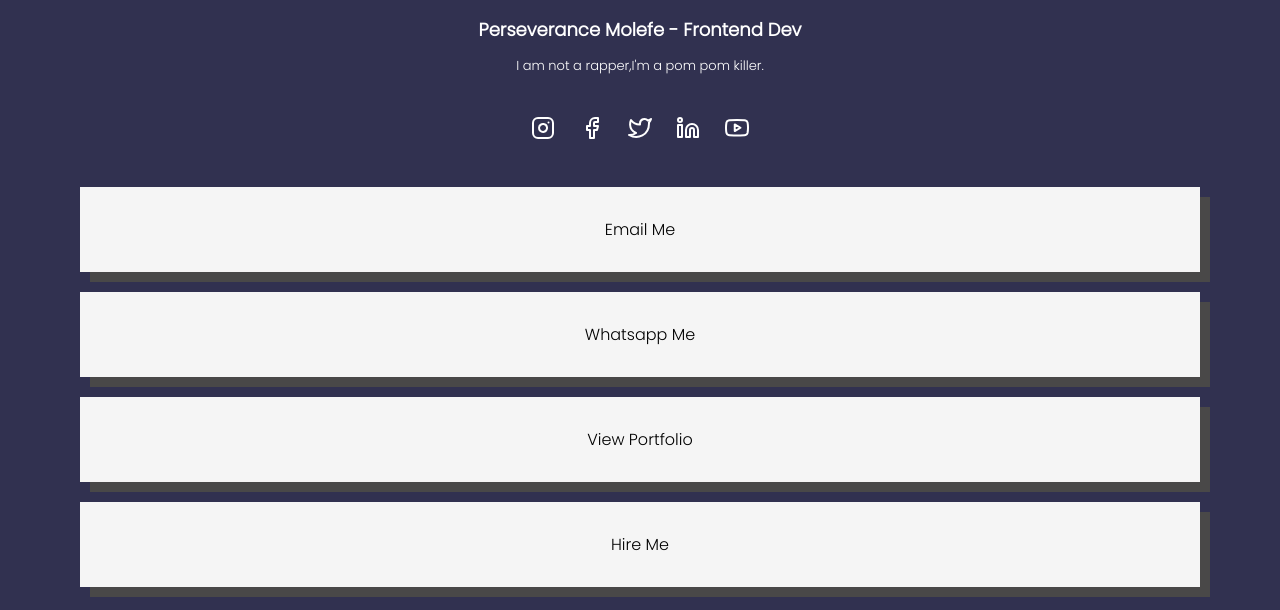
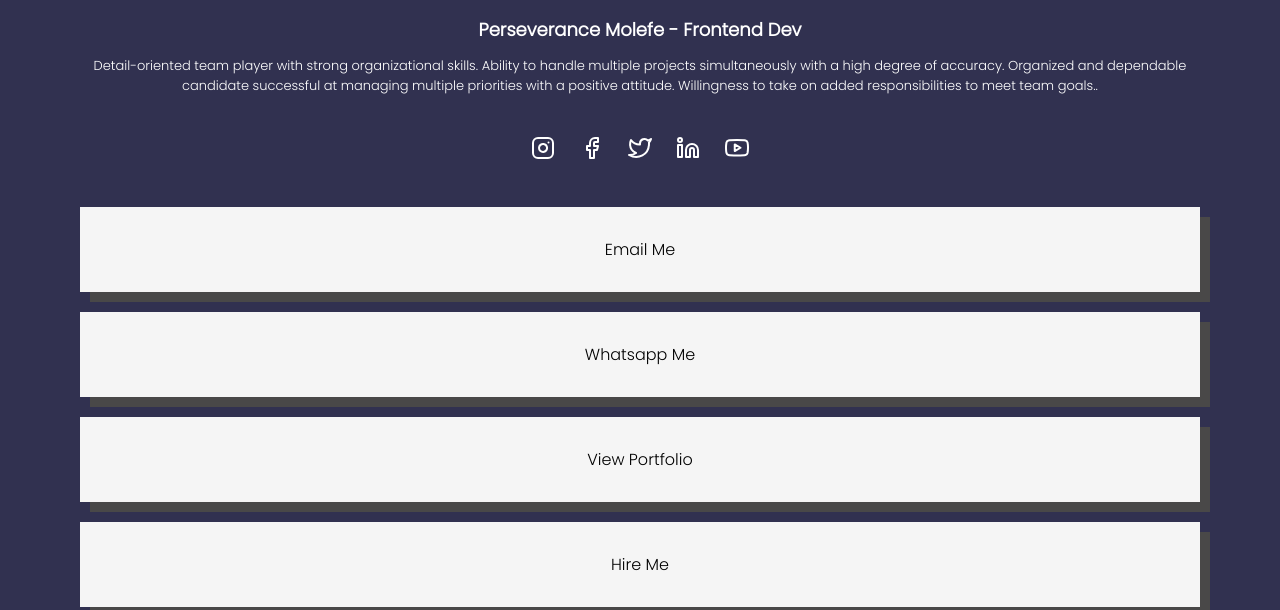
Before and after one commit to PerseveranceM/Buisness-Card, a plain HTML site: page index.html in a window 1280 px wide. Shown: the part 363-973 px from the top of the page. Drawn offline with nearby package versions, Linux system fonts and the light colour scheme.

Commit message:
Fixed About

```diff
--- a/index.html
+++ b/index.html
@@ -11,7 +11,7 @@
 <body>
     <img src="https://media.licdn.com/dms/image/D4E03AQHeahDR-xpvmg/profile-displayphoto-shrink_200_200/0/1706583333419?e=1712188800&v=beta&t=aT07an5-CeHZJOT0iPzuh0T1JnaY707tmNLQGde731g">
     <h1>Perseverance Molefe - Frontend Dev</h1>
-    <p>I am not a rapper,I'm a pom pom killer.</p>
+    <p>Detail-oriented team player with strong organizational skills. Ability to handle multiple projects simultaneously with a high degree of accuracy. Organized and dependable candidate successful at managing multiple priorities with a positive attitude. Willingness to take on added responsibilities to meet team goals..</p>
     <div class="socials">
         <i class="social-icon" data-feather="instagram"></i>
         <i class="social-icon"  data-feather="facebook"></i>
```
Also changed, not shown: index.js (added).
